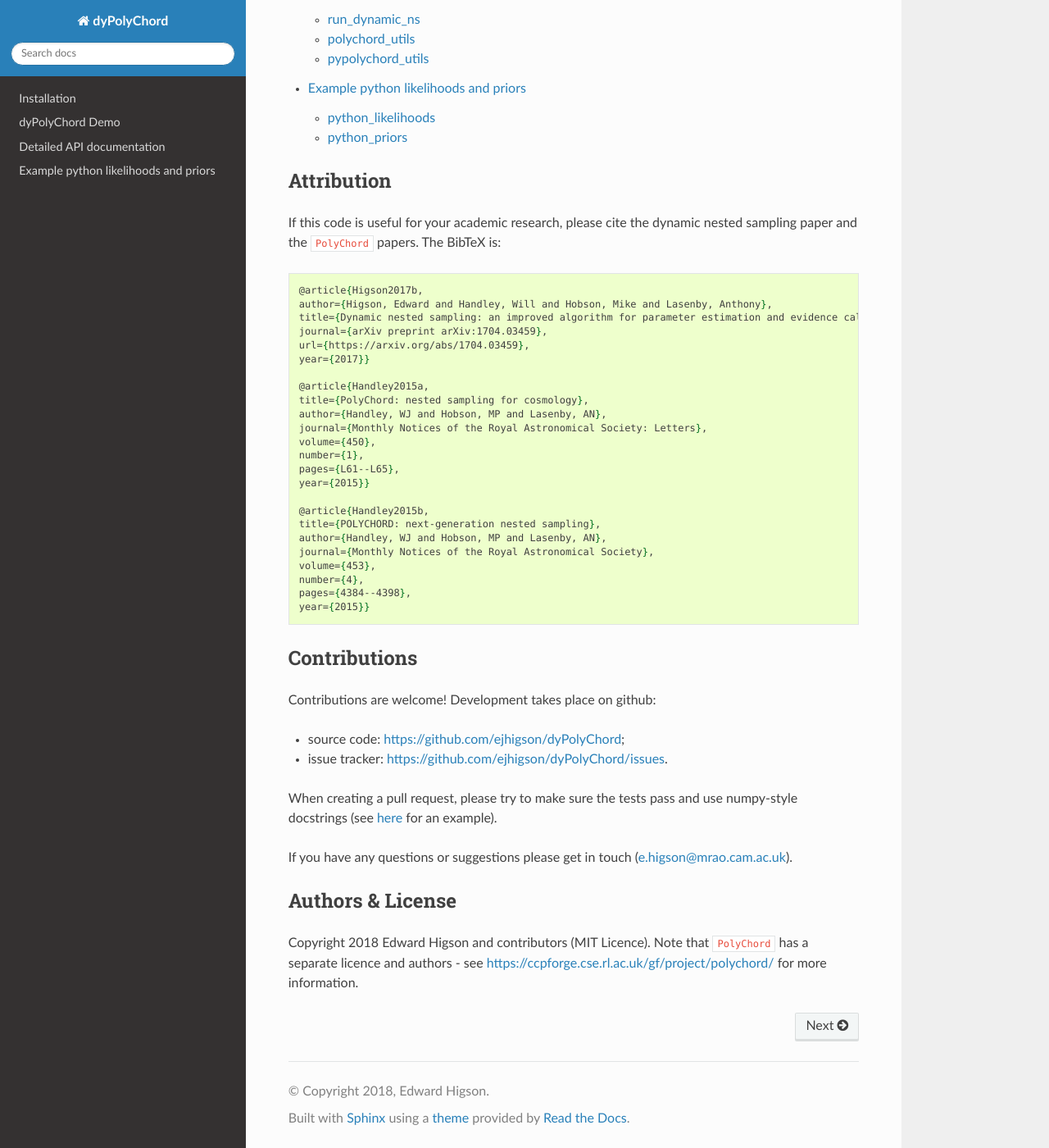
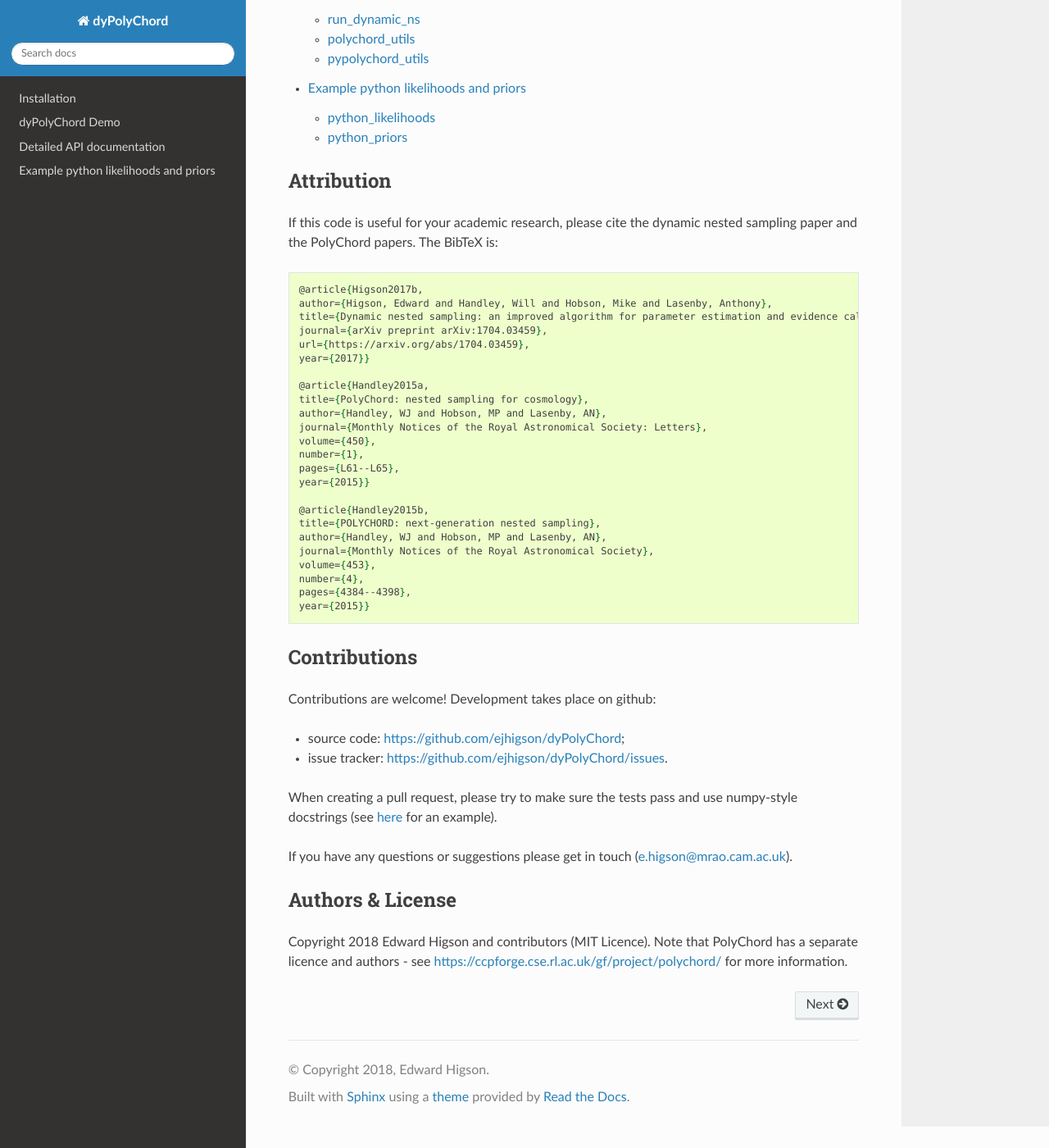
Before and after one commit to ejhigson/dyPolyChord, a Sphinx documentation site: the page built from docs/index.rst, in a window 1280 px wide and 1400 px high, scrolled down 718 px. Shown: the whole window at 82% size. Built offline with Sphinx 7.4.7 and the Read the Docs theme 2.0.0, drawn with Linux system fonts in a browser that asks for light colours.

Commit message:
minor typo fix

```diff
--- a/docs/index.rst
+++ b/docs/index.rst
@@ -34,7 +34,7 @@ Documentation contents
 Attribution
 -----------
 
-If this code is useful for your academic research, please cite the dynamic nested sampling paper and the ``PolyChord`` papers. The BibTeX is:
+If this code is useful for your academic research, please cite the dynamic nested sampling paper and the PolyChord papers. The BibTeX is:
 
 .. code-block:: tex
 
@@ -79,4 +79,4 @@ If you have any questions or suggestions please get in touch (e.higson@mrao.cam.
 Authors & License
 -----------------
 
-Copyright 2018 Edward Higson and contributors (MIT Licence). Note that ``PolyChord`` has a separate licence and authors - see https://ccpforge.cse.rl.ac.uk/gf/project/polychord/ for more information.
+Copyright 2018 Edward Higson and contributors (MIT Licence). Note that PolyChord has a separate licence and authors - see https://ccpforge.cse.rl.ac.uk/gf/project/polychord/ for more information.
```
